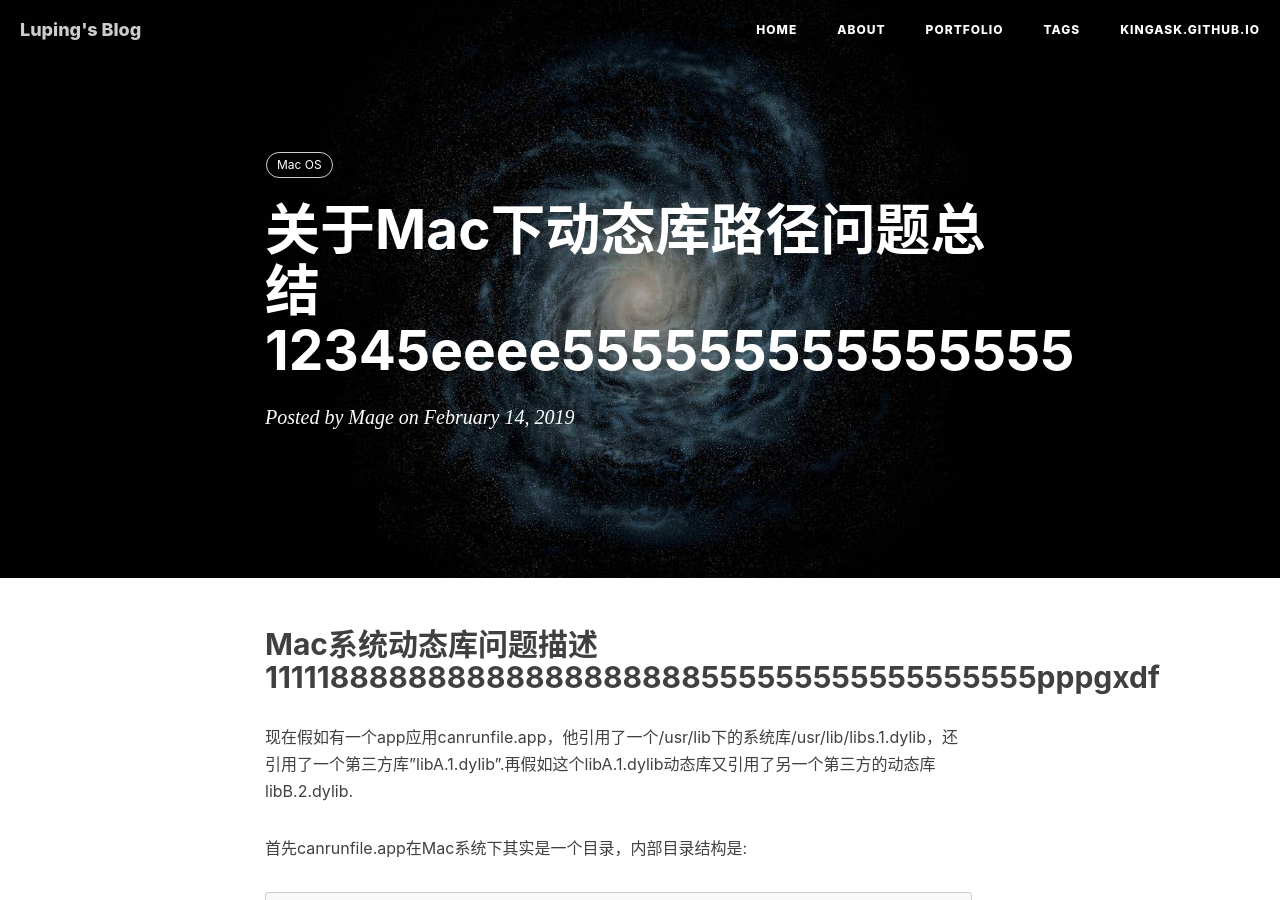
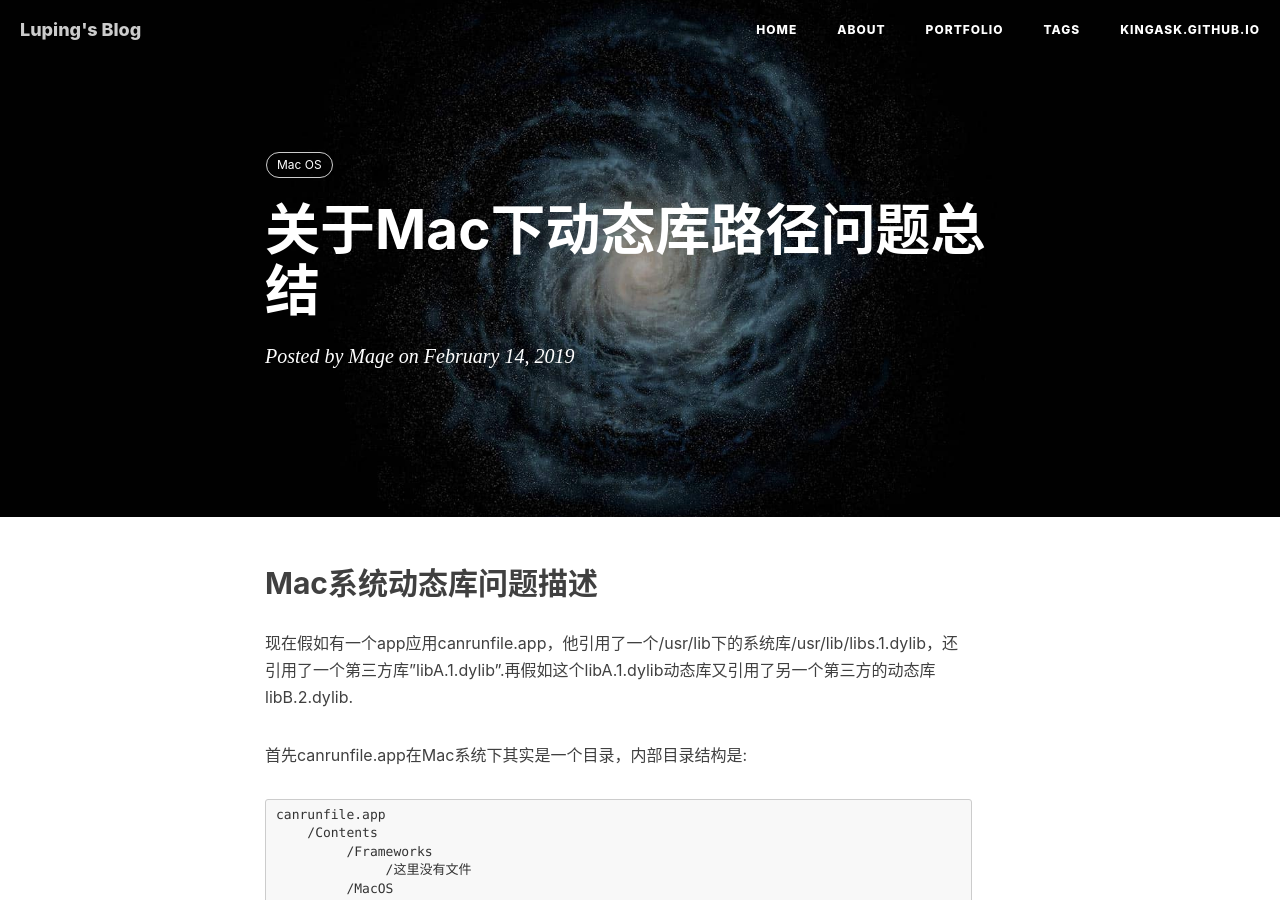
Before and after one commit to kingask/kingask.github.io, a Jekyll site: the page built from _posts/2019-02-14-macosdylib.markdown, in a window 1280 px wide and 900 px high. Built offline with Jekyll 4.4.1, drawn with Linux system fonts in a browser that asks for light colours; nearby versions of some CDN libraries; comment, search, counter and statistics services are not loaded.

Commit message:
modified:   _posts/2019-02-14-macosdylib.markdown

```diff
--- a/_posts/2019-02-14-macosdylib.markdown
+++ b/_posts/2019-02-14-macosdylib.markdown
@@ -1,6 +1,6 @@
 ---
 layout:     post
-title:      "关于Mac下动态库路径问题总结12345eeee555555555555555"
+title:      "关于Mac下动态库路径问题总结"
 subtitle: ""
 date:       2019-02-14 00:54:00
 author:     "Mage"
@@ -9,7 +9,7 @@ tags:
     - Mac OS
 ---
 
-## Mac系统动态库问题描述111118888888888888888888555555555555555555pppgxdf
+## Mac系统动态库问题描述
 
 现在假如有一个app应用canrunfile.app，他引用了一个/usr/lib下的系统库/usr/lib/libs.1.dylib，还引用了一个第三方库"libA.1.dylib".再假如这个libA.1.dylib动态库又引用了另一个第三方的动态库libB.2.dylib.
 
```
